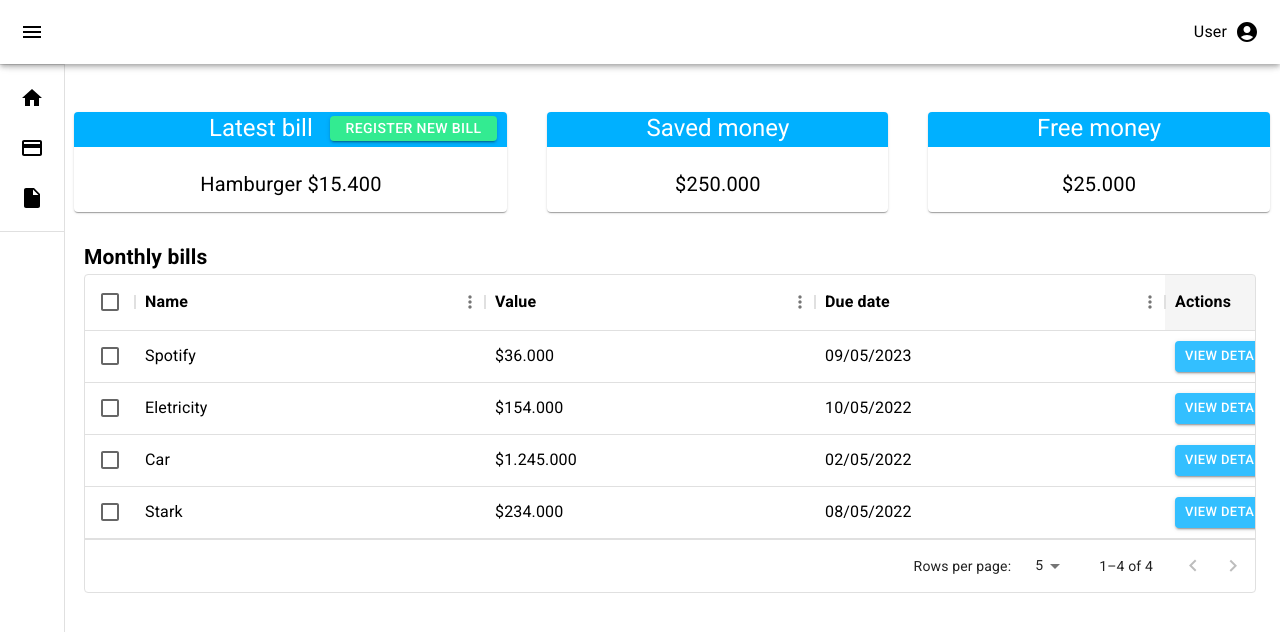
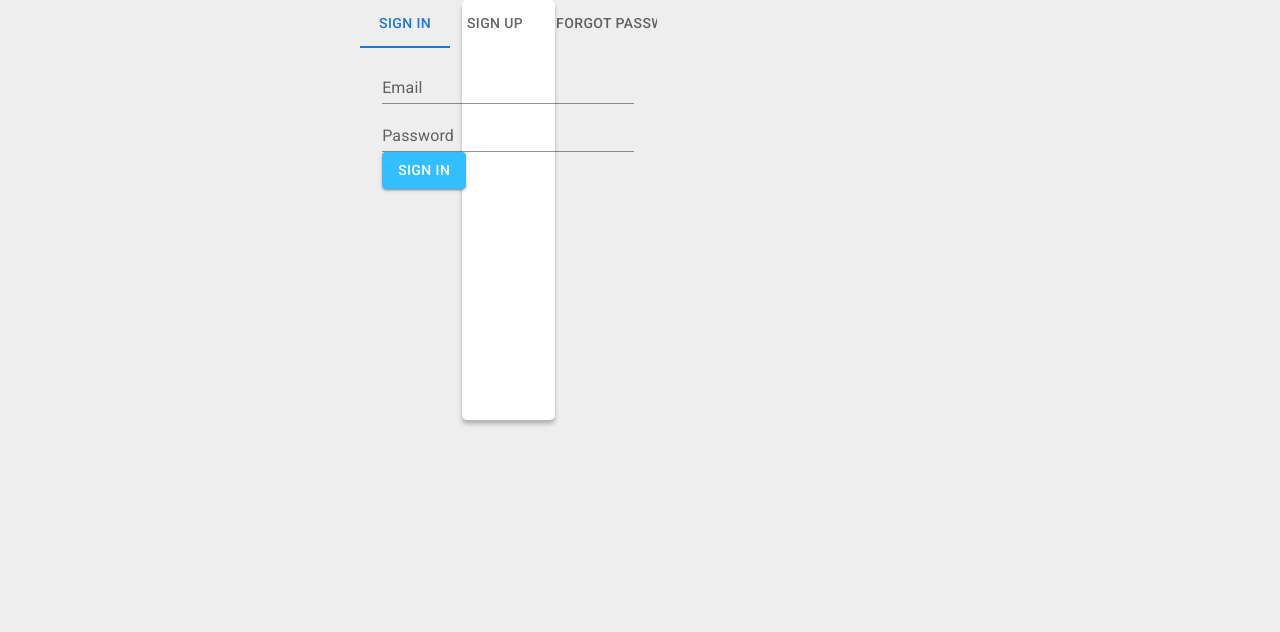
Before and after one commit to JPabloMF/Bills-system, a React (Vite) app: page / in a window 1280 px wide. Shown: the top 632 px of the page. Built offline with nearby package versions, Linux system fonts and the light colour scheme.

Commit message:
Implementación del router

```diff
--- a/package.json
+++ b/package.json
@@ -15,8 +15,12 @@
     "@mui/material": "^5.12.1",
     "@mui/x-data-grid": "^6.5.0",
     "formik": "^2.2.9",
+    "localforage": "^1.10.0",
+    "match-sorter": "^6.3.1",
     "react": "^18.2.0",
     "react-dom": "^18.2.0",
+    "react-router-dom": "^6.11.2",
+    "sort-by": "^1.2.0",
     "yup": "^1.1.1"
   },
   "devDependencies": {
--- a/src/App.jsx
+++ b/src/App.jsx
@@ -1,16 +1,11 @@
-// import Login from "../src/components/login/Login";
-import SideBar from "../src/components/dashboard/SideBar";
-import Cards from "../src/components/dashboard/Cards";
-import EnhancedTable from "../src/components/dashboard/TableBills";
+import router from "./router";
+import { RouterProvider } from "react-router-dom";
 import "./App.css";
 
 function App() {
   return (
     <div className="App">
-      {/* <Login /> */}
-      <SideBar />
-      <Cards />
-      <EnhancedTable />
+      <RouterProvider router={router} />
     </div>
   );
 }
--- /dev/null
+++ b/src/components/dashboard/Dashboard.jsx
@@ -0,0 +1,19 @@
+import SideBar from "./SideBar";
+import AccountMenu from "./AccountMenu";
+import Cards from "./Cards";
+import TableBills from "./TableBills";
+
+import React from "react";
+
+function Dashboard() {
+  return (
+    <>
+      <SideBar />
+      <AccountMenu />
+      <Cards />
+      <TableBills />
+    </>
+  );
+}
+
+export default Dashboard;
--- /dev/null
+++ b/src/router/index.jsx
@@ -0,0 +1,24 @@
+import { createBrowserRouter } from "react-router-dom";
+import Login from "../components/login/Login";
+import Dashboard from "../components/dashboard/Dashboard";
+
+const router = createBrowserRouter([
+  {
+    path: "/login",
+    element: <Login />,
+  },
+  {
+    path: "/",
+    element: <Login />,
+  },
+  {
+    path: "/dashboard",
+    element: <Dashboard />,
+  },
+  {
+    path: "*",
+    element: <h1>404 Page not found</h1>,
+  },
+]);
+
+export default router;
```
Also changed, not shown: 1 other file (tests, documents, lock files or other folders).
